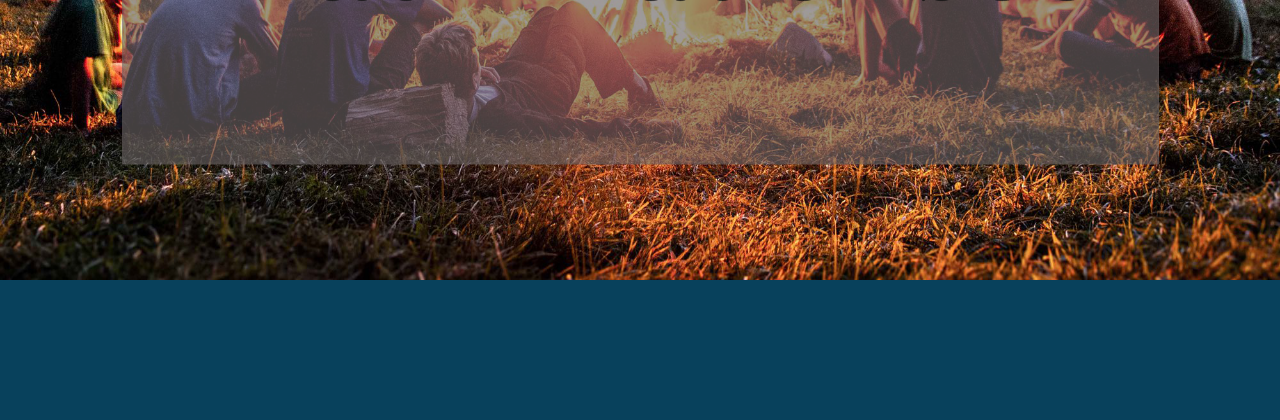
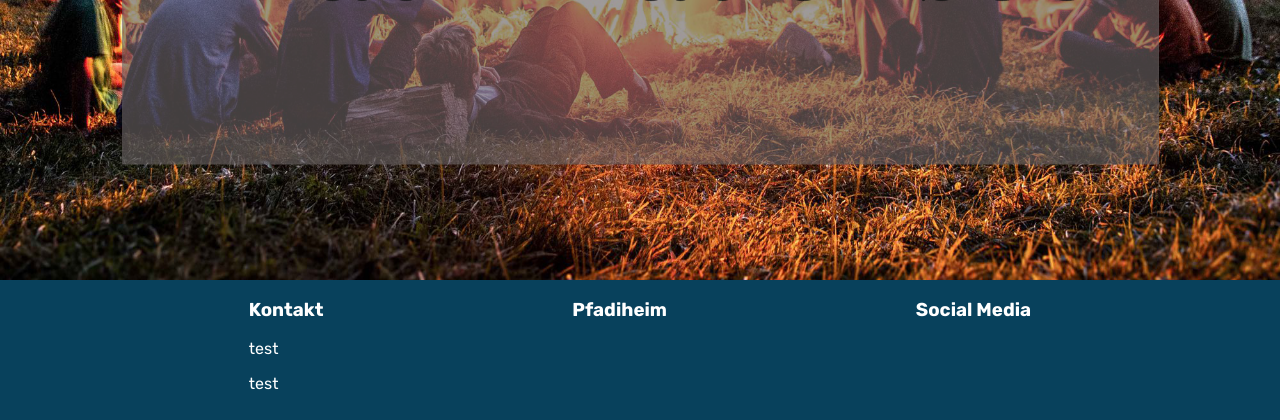
Before and after one commit to Matcha-Git/Pfadi-Mauesee, a PHP site: page / in a window 1280 px wide. Shown: the part 860-1280 px from the top of the page. Run offline with PHP 8.4, Linux system fonts and the light colour scheme.

Commit message:
Worked on footer

```diff
--- a/index.html
+++ b/index.html
@@ -30,6 +30,25 @@
       <img src="bilder/index_logo.png" alt="hintergrund foto" width="100%" height="100%">
     </main>
     <footer>
+      <div class="footer">
+        <div class="kontakt">
+          <h3>
+            Kontakt
+          </h3>
+          <p>test</p>
+          <p>test</p>
+        </div>
+        <div class="Pfadiheim">
+          <h3>
+            Pfadiheim
+          </h3>
+        </div>
+        <div class="Social Media">
+          <h3>
+            Social Media
+          </h3>
+        </div>
+      </div>
 
     </footer>
   </div>
--- a/main_index.css
+++ b/main_index.css
@@ -70,4 +70,11 @@ a:hover {
 footer {
     grid-area: footer;
     background-color: #08415C;
+    color: white;
+    font-family: "Rubik";
 }
+
+.footer {
+    display: flex;
+    justify-content: space-evenly;
+}
```
